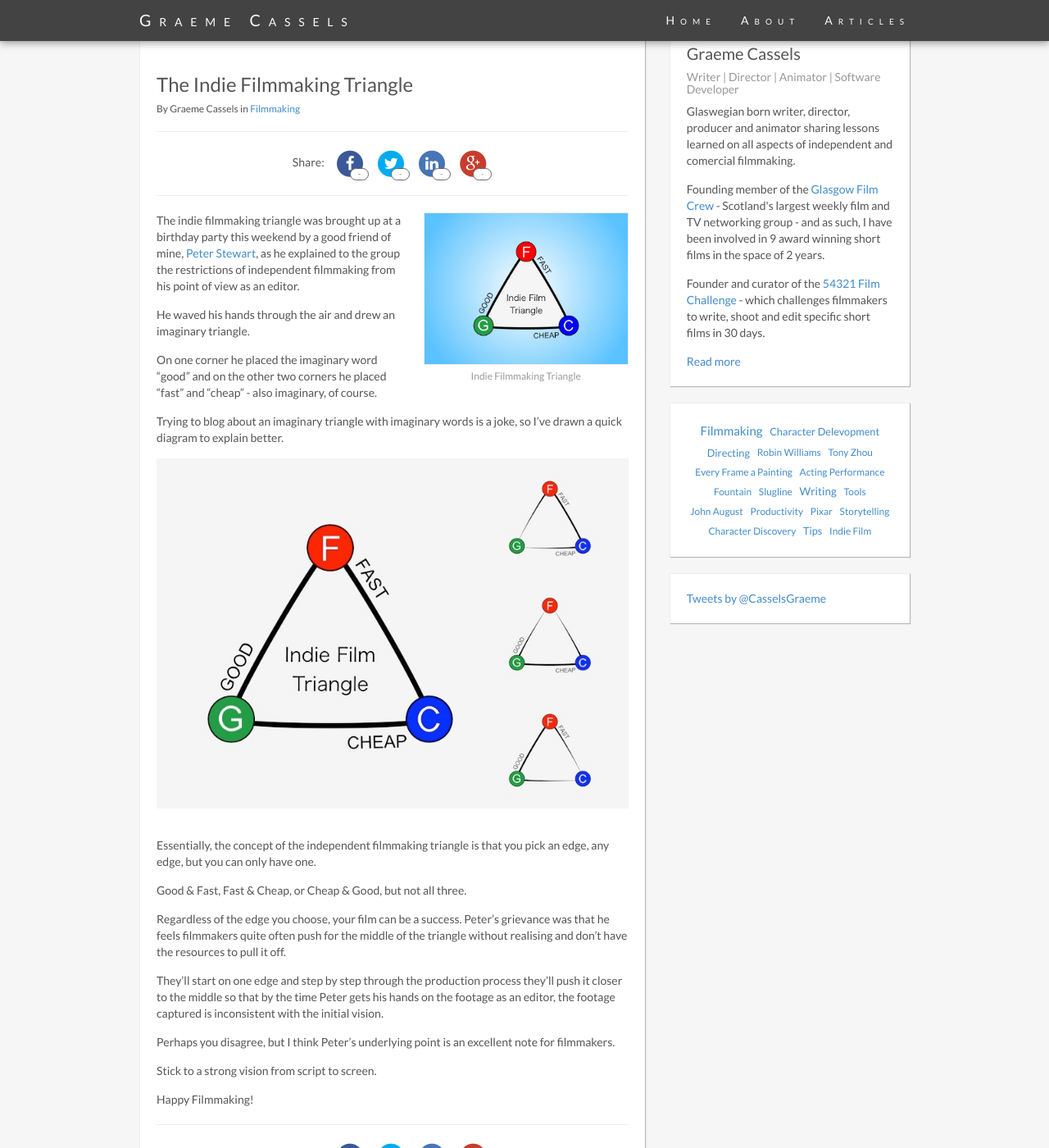
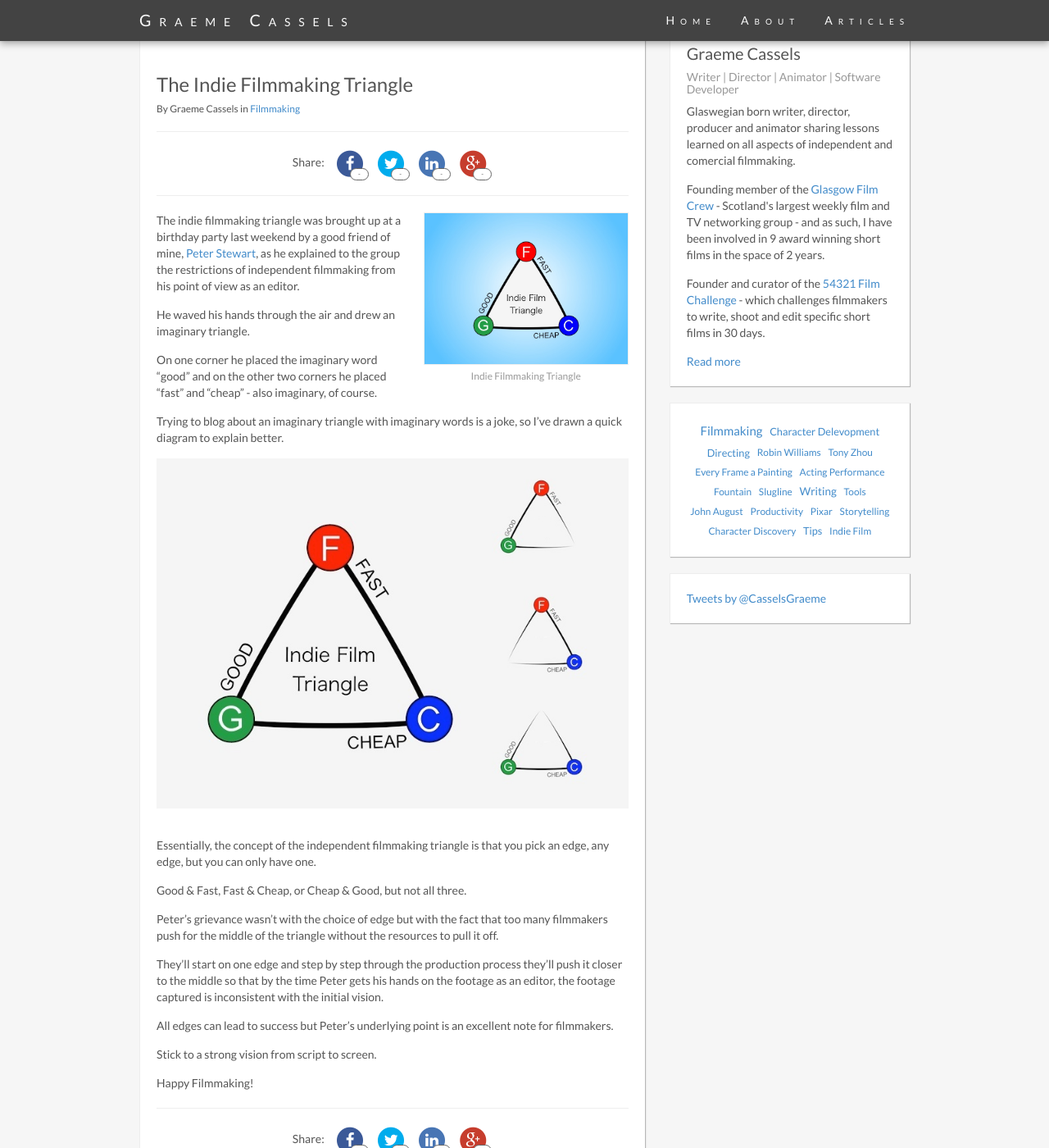
Before and after one commit to cassels/cassels.github.io, a Jekyll site: the page built from _posts/2015-03-30-indie-filmmaking-triangle.md, in a window 1280 px wide and 1400 px high, scrolled down 254 px. Shown: the whole window at 82% size. Built offline with Jekyll 4.4.1, drawn with Linux system fonts in a browser that asks for light colours; comment, search, counter and statistics services are not loaded.

Commit message:
Edit Post
Editing filmmaking triangle post.

```diff
--- a/_posts/2015-03-30-indie-filmmaking-triangle.md
+++ b/_posts/2015-03-30-indie-filmmaking-triangle.md
@@ -16,7 +16,7 @@ tags:
 [diagram]: /imgs/posts/images/indiefilm-triangle.jpg
 [peter]:  https://twitter.com/peterstewart866
 
-The indie filmmaking triangle was brought up at a birthday party this weekend by a good friend of mine, [Peter Stewart][peter], as he explained to the group the restrictions of independent filmmaking from his point of view as an editor.
+The indie filmmaking triangle was brought up at a birthday party last weekend by a good friend of mine, [Peter Stewart][peter], as he explained to the group the restrictions of independent filmmaking from his point of view as an editor.
 
 He waved his hands through the air and drew an imaginary triangle.
 
@@ -30,11 +30,11 @@ Essentially, the concept of the independent filmmaking triangle is that you pick
 
 Good & Fast, Fast & Cheap, or Cheap & Good, but not all three.
 
-Regardless of the edge you choose, your film can be a success. Peter's grievance was that he feels filmmakers quite often push for the middle of the triangle without realising and don't have the resources to pull it off.
+Peter's grievance wasn't with the choice of edge but with the fact that too many filmmakers push for the middle of the triangle without the resources to pull it off.
 
 They'll start on one edge and step by step through the production process they'll push it closer to the middle so that by the time Peter gets his hands on the footage as an editor, the footage captured is inconsistent with the initial vision.
 
-Perhaps you disagree, but I think Peter's underlying point is an excellent note for filmmakers.
+All edges can lead to success but Peter's underlying point is an excellent note for filmmakers.
 
 Stick to a strong vision from script to screen.
 
```
Also changed, not shown: imgs/posts/images/indiefilm-triangle.jpg.
